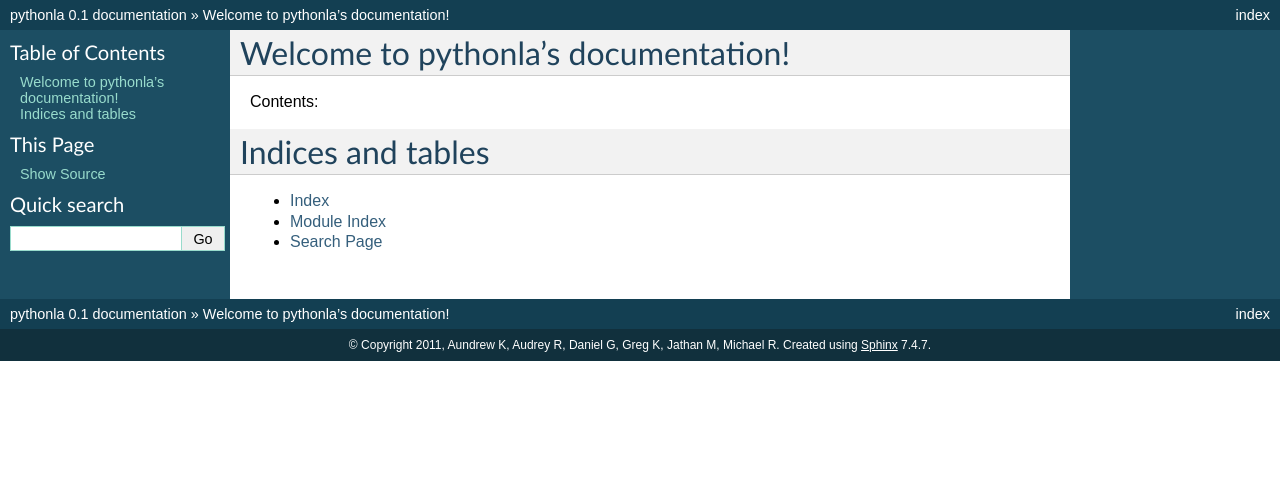
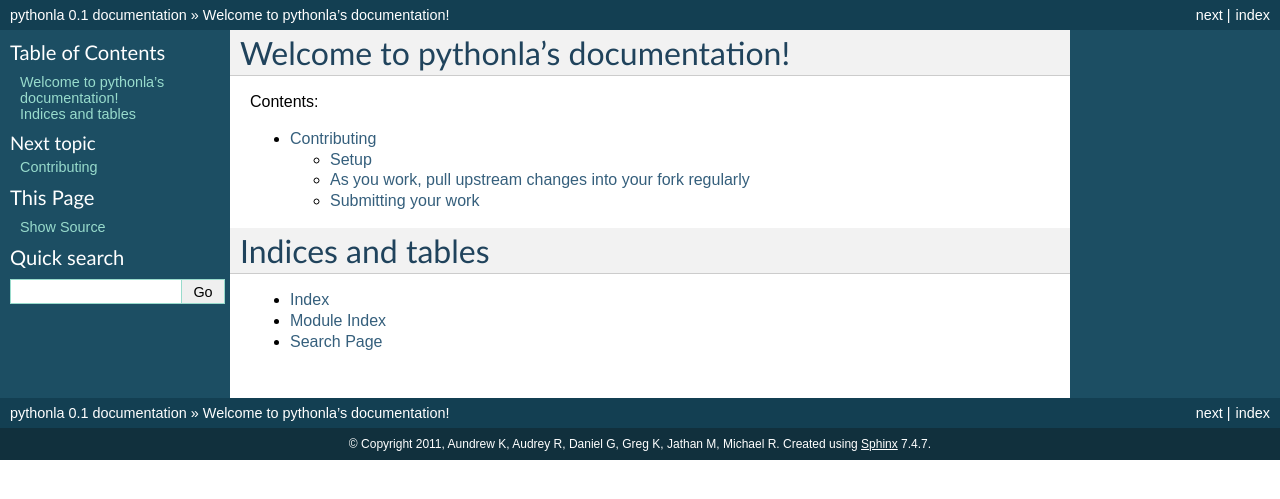
Before and after one commit to audreyfeldroy/pythonla, a Sphinx documentation site: the page built from docs/index.rst, in a window 1280 px wide. Shown: the top 499 px of the page. Built offline with Sphinx 7.4.7, drawn with Linux system fonts in a browser that asks for light colours; some of the changed lines change nothing that is shown.

Commit message:
Added git instructions for contributors.

```diff
--- /dev/null
+++ b/docs/contributing.rst
@@ -0,0 +1,40 @@
+============
+Contributing
+============
+
+Setup
+=====
+
+Fork on github
+--------------
+
+Before you do anything else, login/signup on Github.com and fork pythonla from https://github.com/LAPython/pythonla.
+
+Clone your package locally
+--------------------------
+
+If you have git-scm installed, you now clone your git repo using the following command-line argument where <my-github-name> is your account name on github::
+
+    git clone git@github.com/<my-github-name>/pythonla.git
+
+As you work, pull upstream changes into your fork regularly
+===========================================================
+
+Nothing is worse than putting in a day of hard work into a pull request, only to have it rejected because it has diverged too far from master.
+
+To pull in upstream changes and merge them::
+
+    git remote add pythonla git://github.com/LAPython/pythonla.git
+    git fetch pythonla
+    git merge pythonla/master
+
+Submitting your work
+====================
+
+Commit and push to your repo::
+
+    git add <filenames-that-you-changed>
+    git commit -m "Message describing what you changed."
+    git push
+
+Then submit a pull request.  If it's a major code change, have Michael review your pull request and merge it into master.
--- a/docs/index.rst
+++ b/docs/index.rst
@@ -11,6 +11,8 @@
 .. toctree::
    :maxdepth: 2
 
+   contributing
+
 Indices and tables
 ==================
 
```
